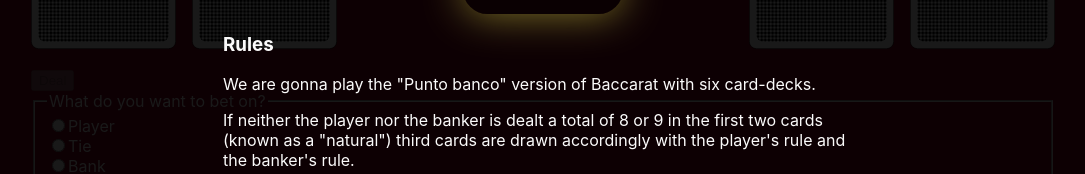
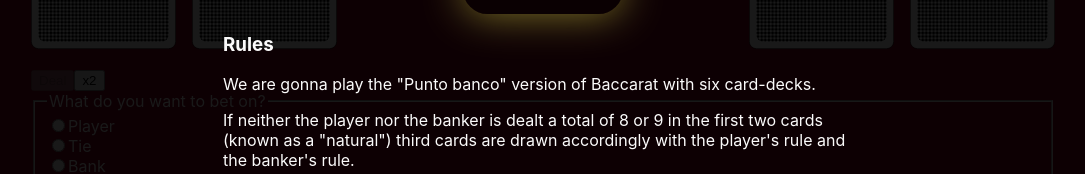
Before and after one commit to Ewelina92/Baccarat, a React (Create React App) app: page / in a window 1280 px wide. Shown: the part 441-615 px from the top of the page, without its empty margins (97-1182 px from the left). Built offline with nearby package versions, Linux system fonts and the light colour scheme.

Commit message:
add double all bets button

```diff
--- a/src/components/betting-chips/BettingControls.tsx
+++ b/src/components/betting-chips/BettingControls.tsx
@@ -8,7 +8,7 @@ import sound from "./place-bets-please.mp3";
 const bettingChipValues: BettingChipsValues[] = [1, 5, 25, 50, 100];
 
 export const BettingControls = observer(() => {
-  const { game } = useMainStore();
+  const { game, doubleBets } = useMainStore();
   const [bettingChoice, setBettingChoice] = React.useState("");
   const audio = new Audio(sound);
 
@@ -43,6 +43,13 @@ export const BettingControls = observer(() => {
         }
       >
         Deal
+      </button>
+      <button
+        type="button"
+        onClick={doubleBets}
+        disabled={game.gameStage !== GameStage.InitialBet}
+      >
+        x2
       </button>
       <fieldset>
         <legend>What do you want to bet on?</legend>
--- a/src/stores/gameStore.ts
+++ b/src/stores/gameStore.ts
@@ -33,6 +33,12 @@ export class GameStore {
 
   setGameStage(gameStage: GameStage) {
     this.gameStage = gameStage;
+  }
+
+  doubleAllBets() {
+    this.playerBet *= 2;
+    this.bankerBet *= 2;
+    this.tieBet *= 2;
   }
 
   addToPlayerBet(bet: number) {
--- a/src/stores/mainStore.ts
+++ b/src/stores/mainStore.ts
@@ -33,6 +33,13 @@ export class MainStore {
   game: GameStore = new GameStore();
 
   disposeReaction: IReactionDisposer;
+
+  doubleBets() {
+    if (this.player.playerMoney >= this.game.totalBet) {
+      this.player.removePlayerMoney(this.game.totalBet);
+      this.game.doubleAllBets();
+    }
+  }
 
   endGameReset() {
     this.game.resetGame();
```
